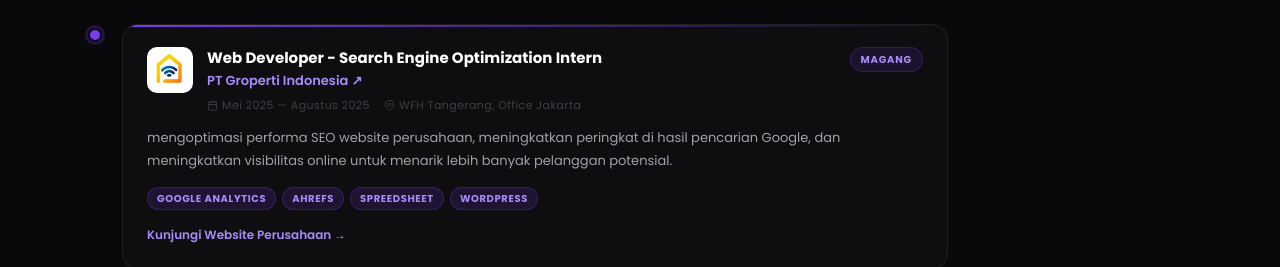
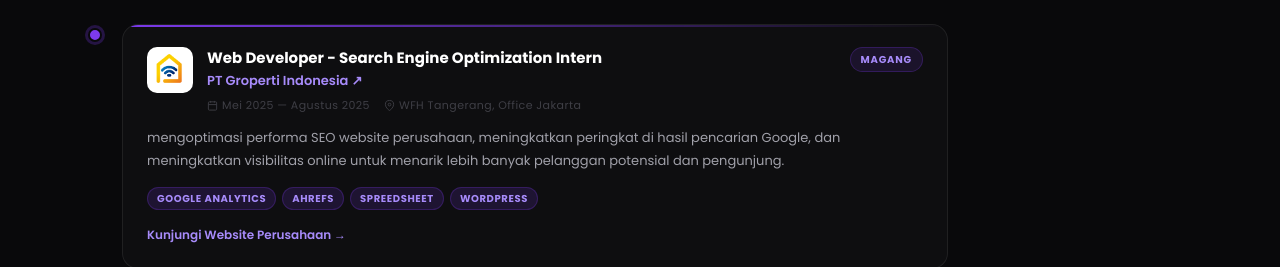
Before and after one commit to skirdrax/Portfoliosakhi, a React (Vite) app: page / in a window 1280 px wide. Shown: the part 1524-1791 px from the top of the page. Built offline with nearby package versions, Linux system fonts and the light colour scheme.

Commit message:
update besar 4

```diff
--- a/src/App.jsx
+++ b/src/App.jsx
@@ -15,7 +15,7 @@ const MAGANG = [
     lokasi: 'WFH Tangerang, Office Jakarta',
     periode: 'Mei 2025 — Agustus 2025',
     deskripsi:
-      'mengoptimasi performa SEO website perusahaan, meningkatkan peringkat di hasil pencarian Google, dan meningkatkan visibilitas online untuk menarik lebih banyak pelanggan potensial.',
+      'mengoptimasi performa SEO website perusahaan, meningkatkan peringkat di hasil pencarian Google, dan meningkatkan visibilitas online untuk menarik lebih banyak pelanggan potensial dan pengunjung.',
     tech: ['Google Analytics', 'Ahrefs', 'Spreedsheet', 'WordPress'],
     logo: '/assets/groperti.png', // ganti dengan logo perusahaan
   },
```
